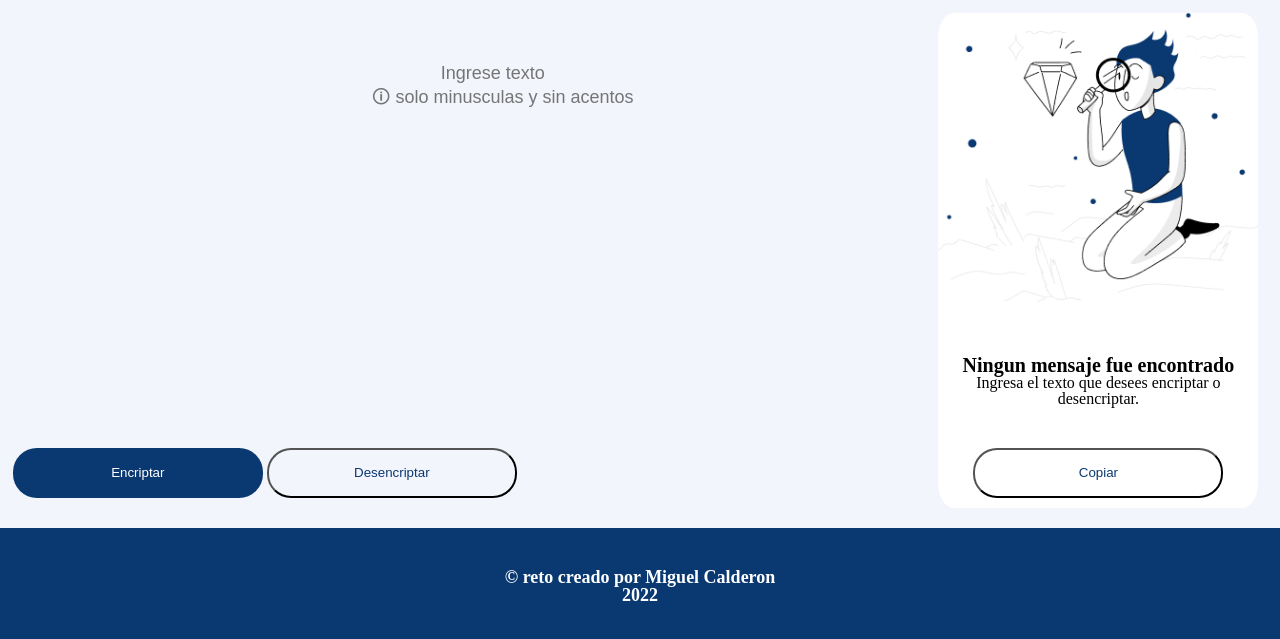
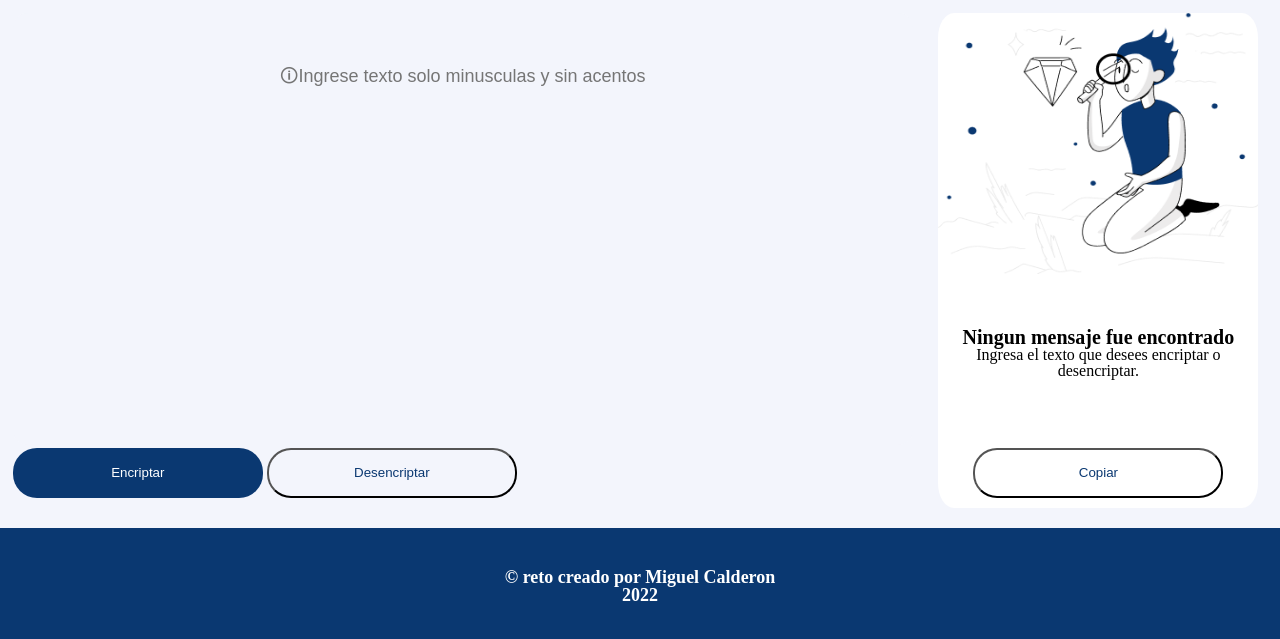
Before and after one commit to Miguel-Calderon-Gutierrez/Miguel-Calderon-Gutierrez.github.io, a plain HTML site: page index.html in a window 1280 px wide. Shown: the part 59-698 px from the top of the page. Drawn offline with Linux system fonts and the light colour scheme.

Commit message:
tercer commit

```diff
--- a/funcionamiento.js
+++ b/funcionamiento.js
@@ -61,12 +61,12 @@ function desencriptar() {
 
 function copiar() {
   var salida = document.getElementById("salida");
-  if (!(salida.value === "")) {
-    var imagen = document.getElementById("pantallainicio").style.display="inline-block";
-    var pantalla2 = document.getElementById("salida").style.display="none";
+  if (!(salida.value == "")) {
     alert("Copiado");
     salida.select();
     document.execCommand("copy");
+    var imagen = document.getElementById("pantallainicio").style.display="inline-block";
+    var pantalla2 = document.getElementById("salida").style.display="none";
   }
   salida.value = "";
 }
--- a/index.html
+++ b/index.html
@@ -17,9 +17,7 @@
         <main>
             <div class="principal">
                 <textarea id="ingreso" class="inputs" placeholder=
-                "            Ingrese texto
-                &#128712; solo minusculas y sin acentos
-                "></textarea>
+                "&#128712;Ingrese texto solo minusculas y sin acentos"></textarea>
                 <div class="botones1">
                     <button id="btnencriptar" onclick="encriptar()">Encriptar</button>
                     <button id="btndesencriptar" onclick="desencriptar()">Desencriptar</button>
--- a/styles.css
+++ b/styles.css
@@ -90,6 +90,7 @@ textarea {
 
 .muneco{
   width: 100%;
+  height: 60%;
 }
 
 .lista-info{
```
